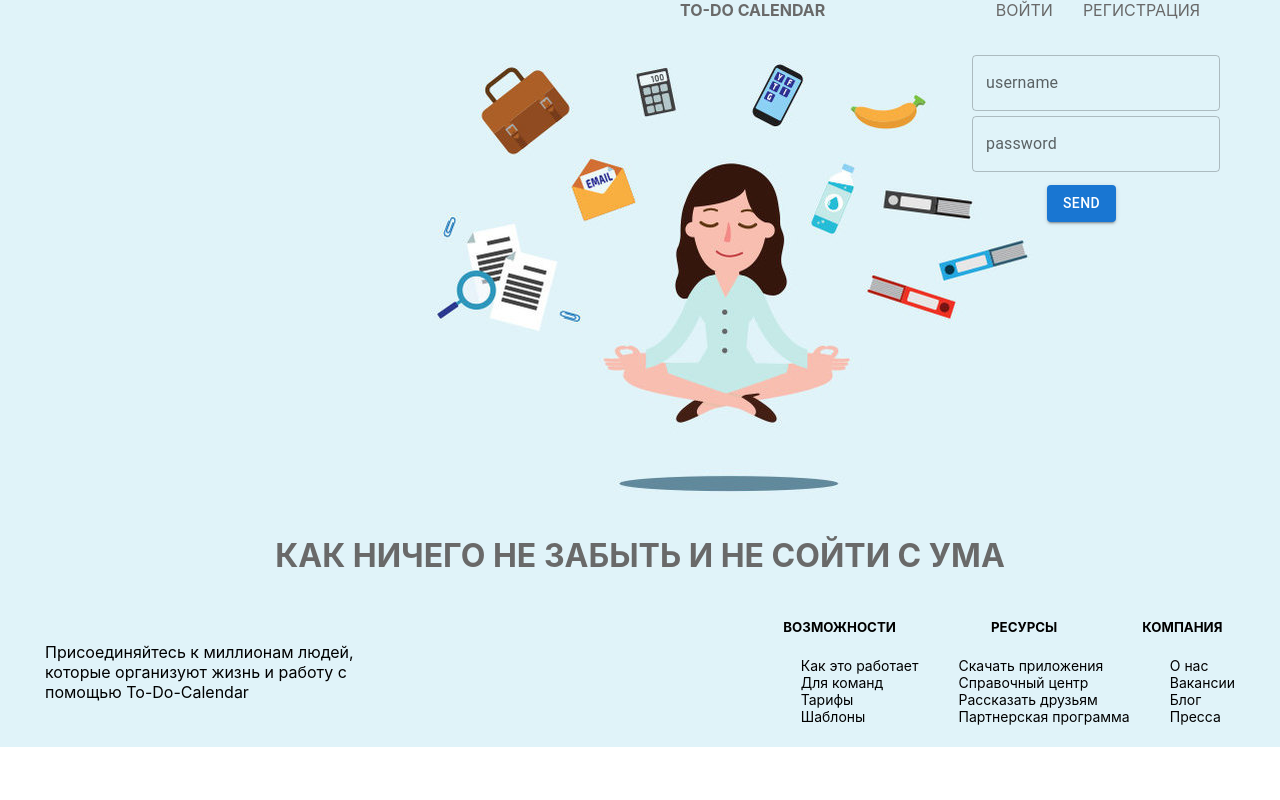
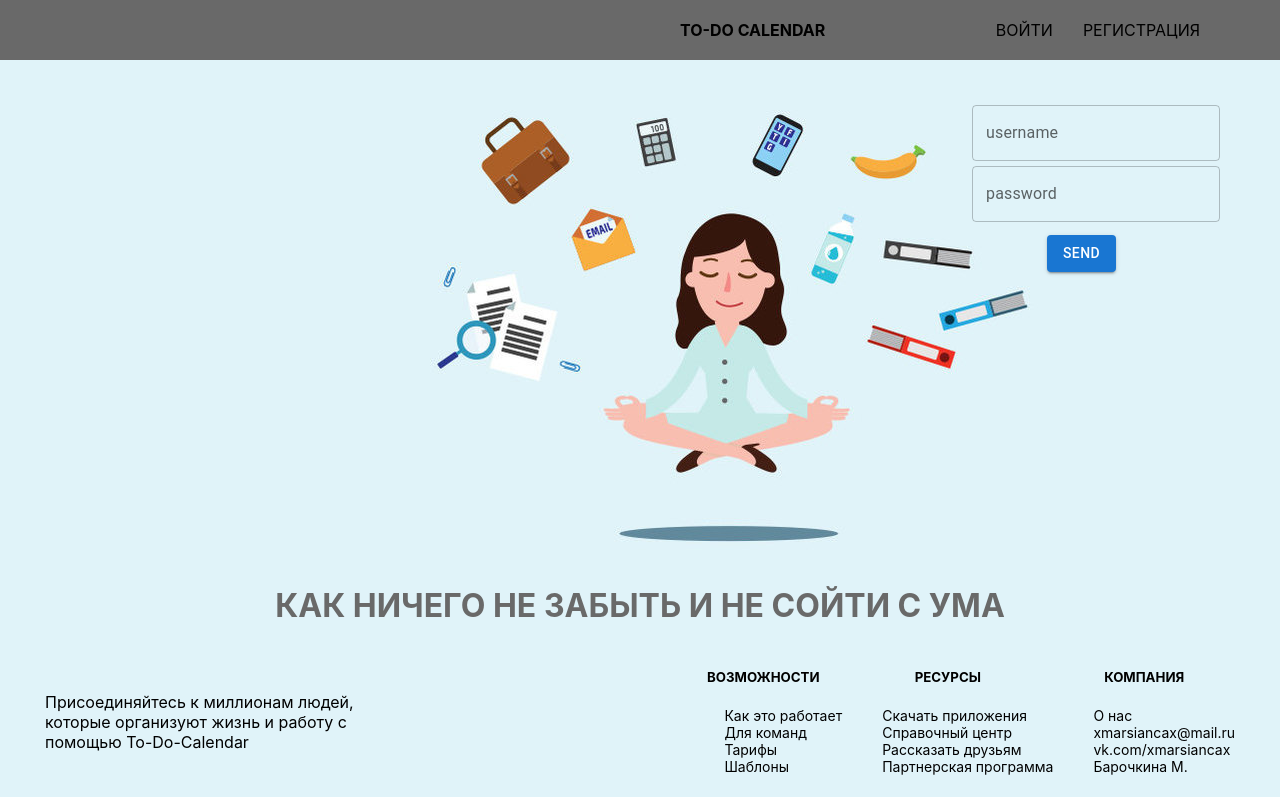
Before and after one commit to Mary-xmarsiancax/task-dnd-calendar-ts, a React (Create React App) app: page /login in a window 1280 px wide. Built offline with nearby package versions, Linux system fonts and the light colour scheme.

Commit message:
поправила header.css и footer.css

```diff
--- a/src/App.tsx
+++ b/src/App.tsx
@@ -2,7 +2,7 @@ import React from 'react';
 import './App.css';
 import Header from "./components/header/header";
 import MainContent from "./components/content/main-content";
-import Footer from "./components/content/footer/footer";
+import Footer from "./components/footer/footer";
 
 
 const App = () => {
--- a/src/components/dnd/droppable/droppableComponent.tsx
+++ b/src/components/dnd/droppable/droppableComponent.tsx
@@ -1,11 +1,10 @@
-import {useDispatch, useSelector, useStore} from "react-redux";
+import {useDispatch, useSelector} from "react-redux";
 import {Draggable, Droppable} from "react-beautiful-dnd";
 import "./droppable.css"
 import {AppState} from "../../../store/redux-store";
 import {useEffect} from "react";
 import {DAYS_OF_WEEK, getNotes, NotesState} from "../../../store/notes-reducer";
 import {Note} from "../../../servises/api-types";
-import {actions} from "../../../store/auth-reducer";
 
 const DroppableComponent = () => {
     const state = useSelector<AppState>((state): NotesState=> state.notesStore) as NotesState;
--- a/src/components/content/footer/footer.tsx
+++ b/src/components/footer/footer.tsx
@@ -30,9 +30,9 @@ const Footer = () => {
                     <h5>КОМПАНИЯ</h5>
                     <ol>
                         <li>О нас</li>
-                        <li>Вакансии</li>
-                        <li>Блог</li>
-                        <li>Пресса</li>
+                        <li>xmarsiancax@mail.ru</li>
+                        <li>vk.com/xmarsiancax</li>
+                        <li>Барочкина М.</li>
                     </ol>
                 </div>
             </div>
--- a/src/components/header/header.css
+++ b/src/components/header/header.css
@@ -1,12 +1,18 @@
 .header-wr {
-    background-color: rgb(224 243 249);
+    /*background-color: rgb(224 243 249);*/
+    background-color: dimgrey;
     display: flex;
     justify-content: space-between;
+    align-items: center;
+    height: 60px;
+    margin-bottom: 10px;
 }
 
 .header-wr .header-text {
     font-size: medium;
-    color: dimgrey;
+    color: black;
+
+    /*color: dimgrey;*/
 }
 .header-wr .auth-text{
    margin-right: 80px;
@@ -25,7 +31,11 @@
     /*margin-left: 20px;*/
 }
 
-.header-wr a{
+.header-wr .link{
     text-decoration: none;
-    color: dimgrey;
+    color: black;
+
 }
+.header-wr .link:hover{
+    color: darkgray;
+}
--- a/src/components/header/header.tsx
+++ b/src/components/header/header.tsx
@@ -40,19 +40,19 @@ const Header = () => {
                 <span className="header-text header-text-login">
                     {username}
                 </span>
-                    <Button variant="text" className="header-text header-text-registration" onClick={onLogout}>
+                    <Button variant="text" className="header-text header-text-registration link" onClick={onLogout}>
                         ВЫЙТИ
                     </Button>
                 </div>
                 :
                 <div className="auth-text">
                  <span className="header-text header-text-login">
-                <NavLink to="/login">
+                <NavLink to="/login" className="link">
                 ВОЙТИ
                 </NavLink>
             </span>
                     <span className="header-text header-text-registration">
-                <NavLink to="/registration">
+                <NavLink to="/registration" className="link">
                 РЕГИСТРАЦИЯ
                 </NavLink>
             </span>
--- a/src/store/auth-reducer.tsx
+++ b/src/store/auth-reducer.tsx
@@ -84,7 +84,6 @@ export const getCurrentUsersData = () => (dispatch: any) => {
         }, err => {
             setAuthorizationHeader("");
             dispatch(actions.setLoading(false))
-            // navigate('/login', {replace: true})
             dispatch(actions.setUsersData(
                 {
                     id: null,
```
Also changed, not shown: src/components/footer/footer.css (renamed from src/components/content/footer/footer.css).
